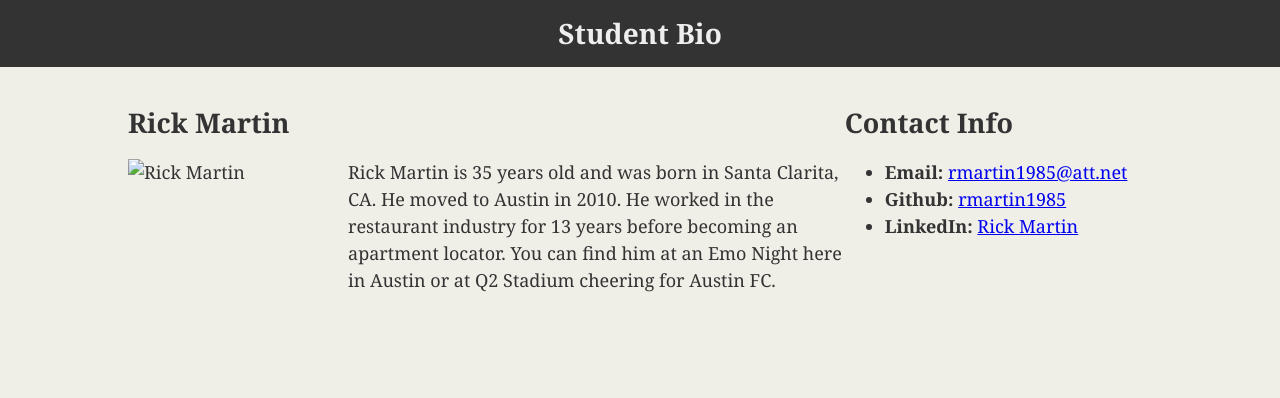
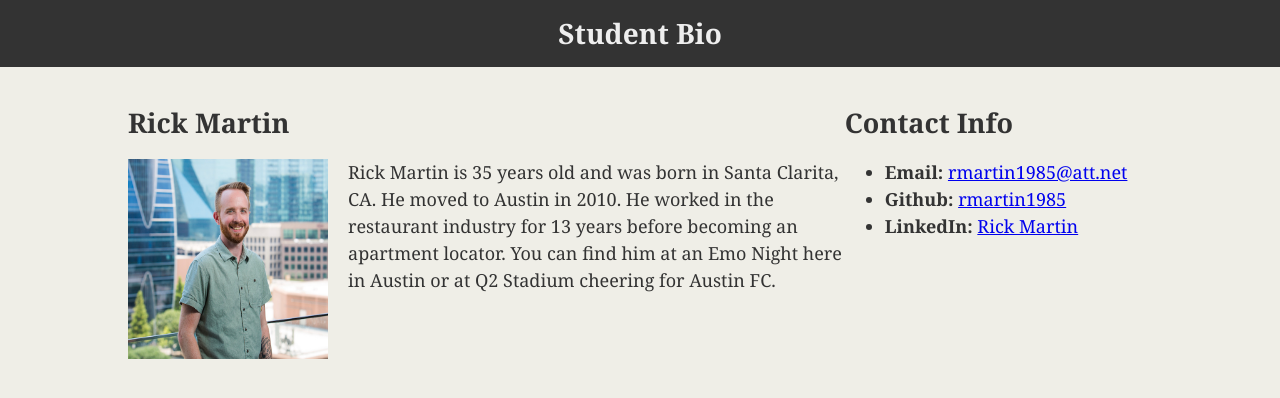
Before and after one commit to rmartin1985/rmartin1985, a plain HTML site: page index.html in a window 1280 px wide. Drawn offline with Linux system fonts and the light colour scheme.

Commit message:
changed file path for img

```diff
--- a/index.html
+++ b/index.html
@@ -20,7 +20,7 @@
         <p>
         <img
           id="bio-image"
-          src="MillPhoto-20210617-00538 2.jpg" alt="Rick Martin"
+          src="./MillPhoto-20210617-00538 2.jpg" alt="Rick Martin"
         />
           Rick Martin is 35 years old and was born in Santa Clarita, CA. He moved to Austin in 2010. He worked in the restaurant industry for 13 years before becoming an apartment locator. You can find him at an Emo Night here in Austin or at Q2 Stadium cheering for Austin FC.
         </p>
```
Also changed, not shown: MillPhoto-20210617-00538 2.jpg (added).
